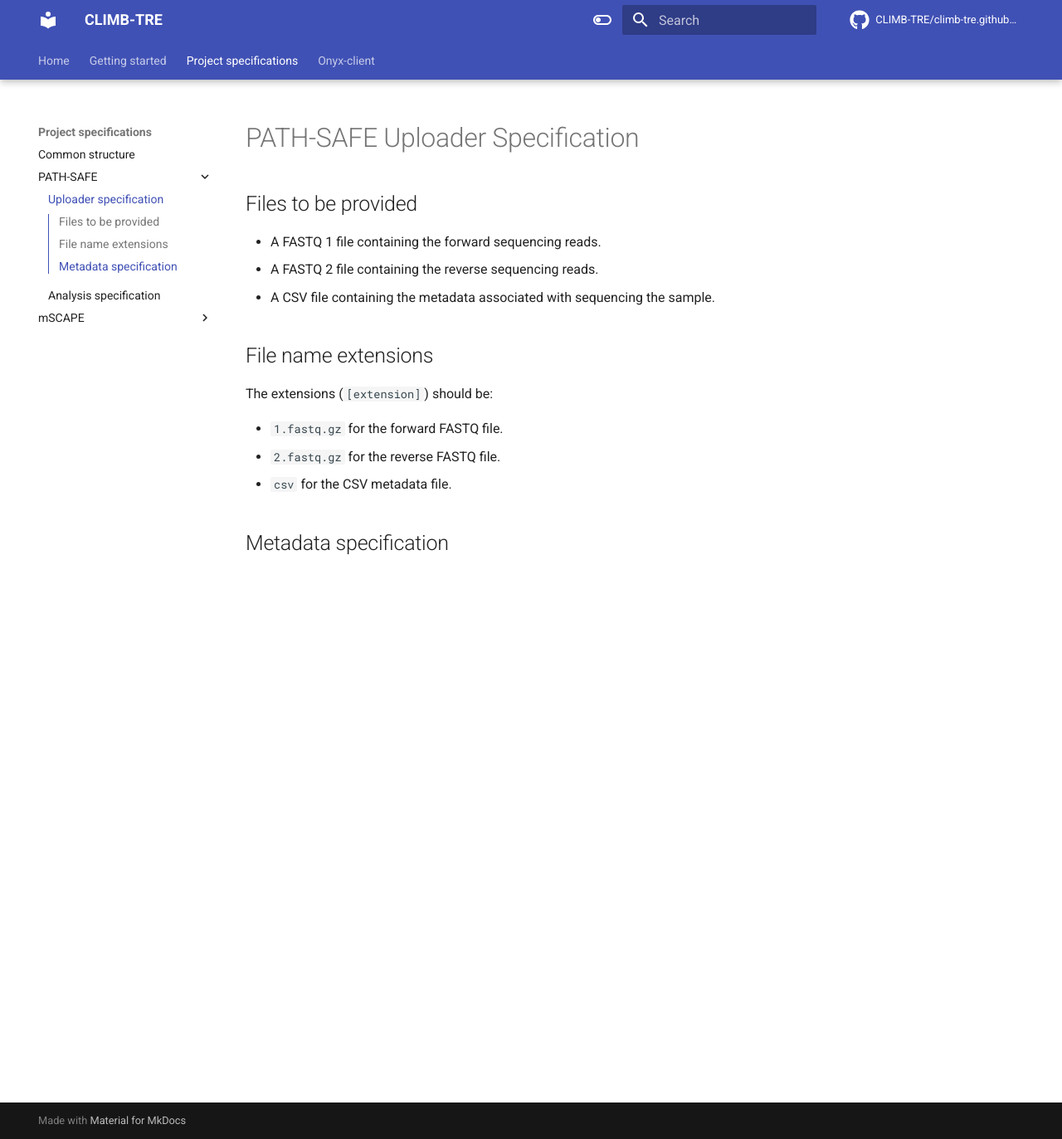
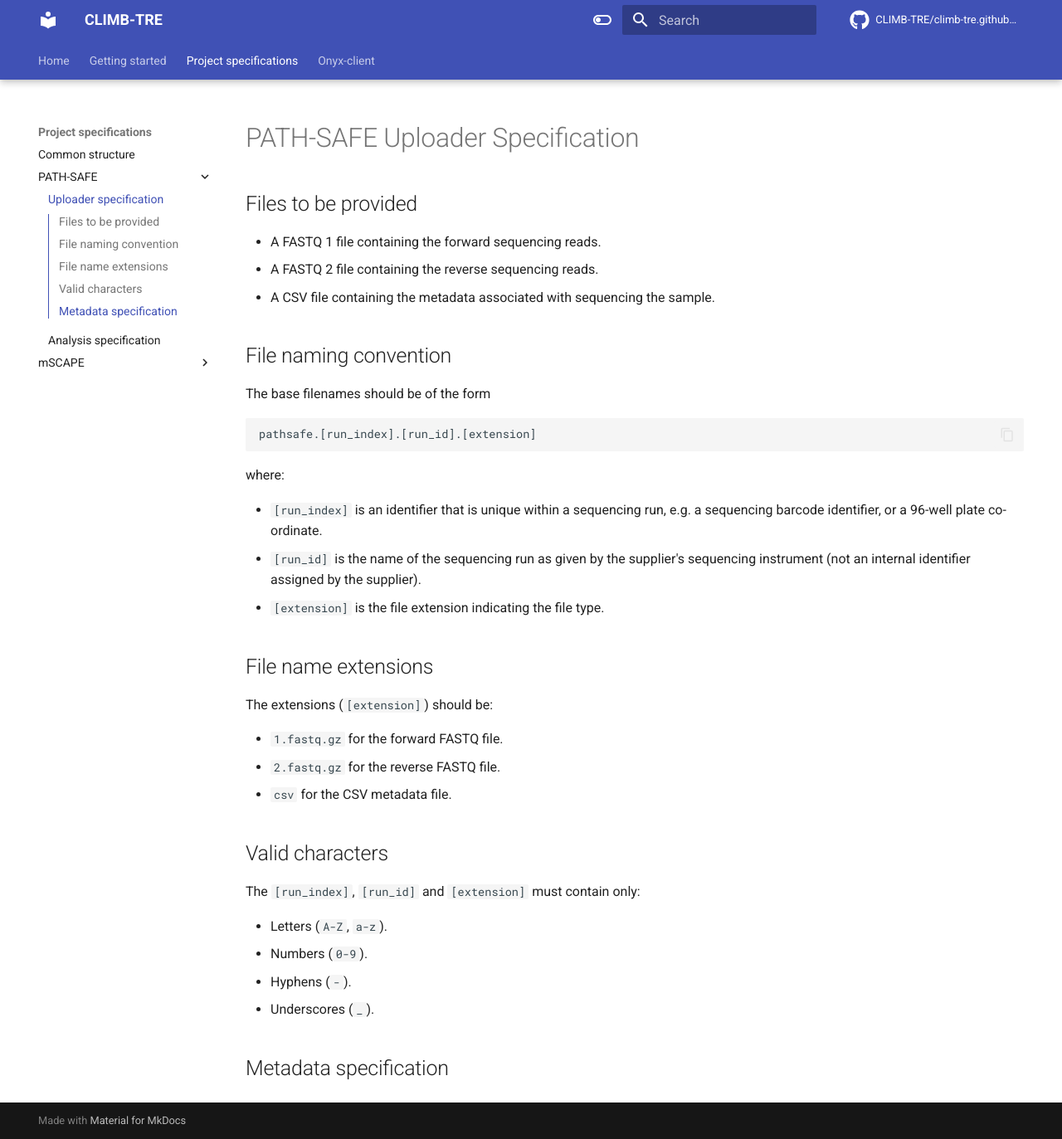
Before and after one commit to warrickball/climb-tre.github.io, an MkDocs documentation site: the page built from docs/pathsafe.md, in a window 1280 px wide and 1373 px high. Shown: the whole window at 83% size. Built offline with MkDocs 1.6.1 and Material for MkDocs 9.7.7, drawn with Linux system fonts in a browser that asks for light colours; comment, search, counter and statistics services are not loaded.

Commit message:
pathsafe upload info

````diff
--- a/docs/pathsafe.md
+++ b/docs/pathsafe.md
@@ -5,6 +5,20 @@
 * A FASTQ 1 file containing the forward sequencing reads.
 * A FASTQ 2 file containing the reverse sequencing reads.
 * A CSV file containing the metadata associated with sequencing the sample.
+
+## File naming convention
+
+The base filenames should be of the form
+
+```
+pathsafe.[run_index].[run_id].[extension]
+```
+
+where:
+
+* `[run_index]` is an identifier that is unique within a sequencing run, e.g. a sequencing barcode identifier, or a 96-well plate co-ordinate.
+* `[run_id]` is the name of the sequencing run as given by the supplier's sequencing instrument (not an internal identifier assigned by the supplier).
+* `[extension]` is the file extension indicating the file type.
 
 ## File name extensions
 
@@ -14,4 +28,13 @@ The extensions (`[extension]`) should be:
 * `2.fastq.gz` for the reverse FASTQ file.
 * `csv` for the CSV metadata file.
 
+## Valid characters
+
+The `[run_index]`, `[run_id]` and `[extension]` must contain only:
+
+* Letters (`A-Z`, `a-z`).
+* Numbers (`0-9`).
+* Hyphens (`-`).
+* Underscores (`_`).
+
 ## Metadata specification
````
